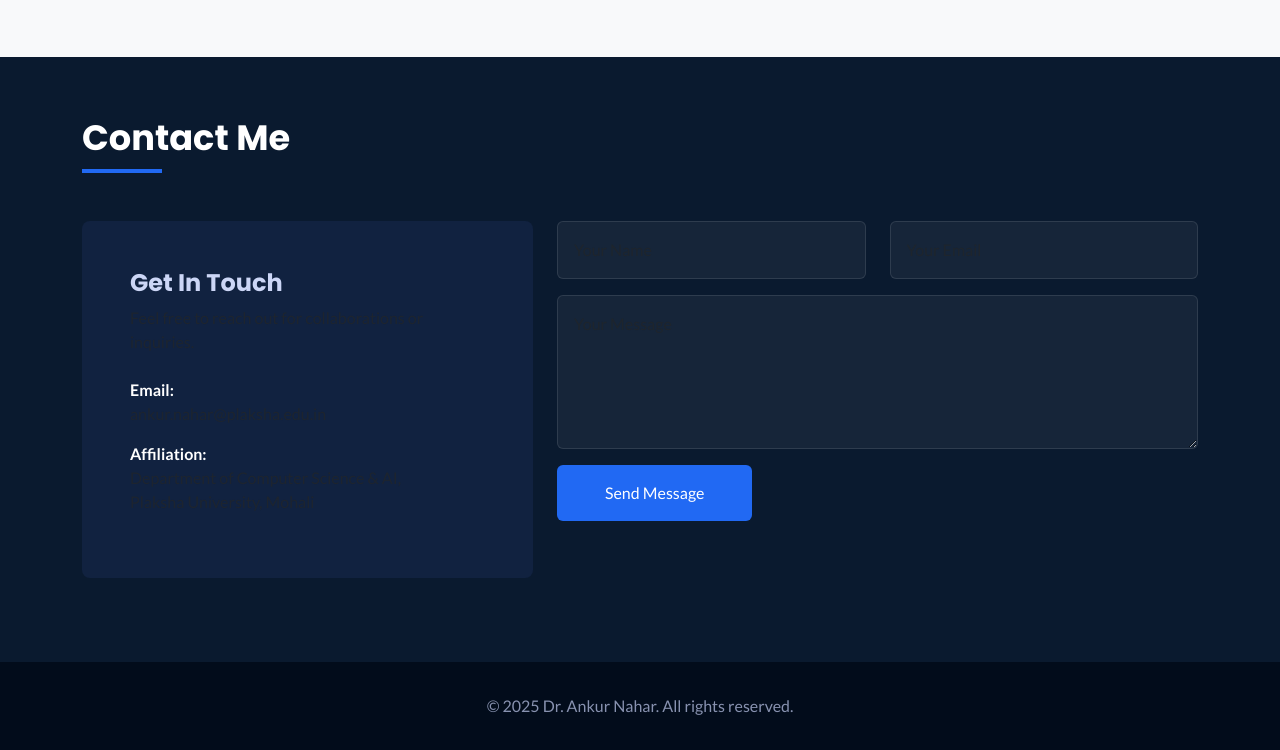
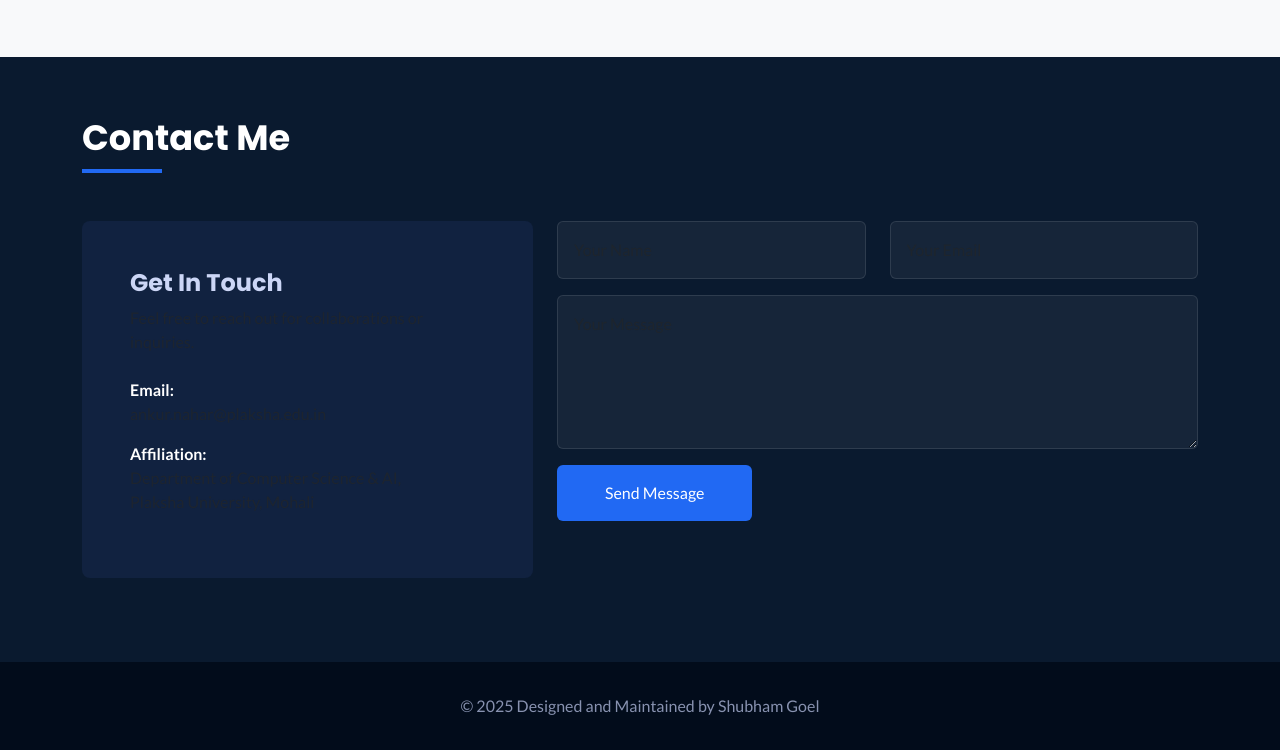
Before and after one commit to ShubhamGoel-16/ankur-nahar.github.io, a plain HTML site: page index.html in a window 1280 px wide. Shown: the part 8732-9482 px from the top of the page. Drawn offline with nearby package versions, Linux system fonts and the light colour scheme.

Commit message:
Update index.html

```diff
--- a/index.html
+++ b/index.html
@@ -890,7 +890,7 @@ these needs by delivering fast responses to various infotainment and entertainme
 
     <footer>
         <div class="container">
-            <p class="mb-0">&copy; 2025 Dr. Ankur Nahar. All rights reserved.</p>
+            <p class="mb-0">&copy; 2025 Designed and Maintained by Shubham Goel</p>
         </div>
     </footer>
 
```
